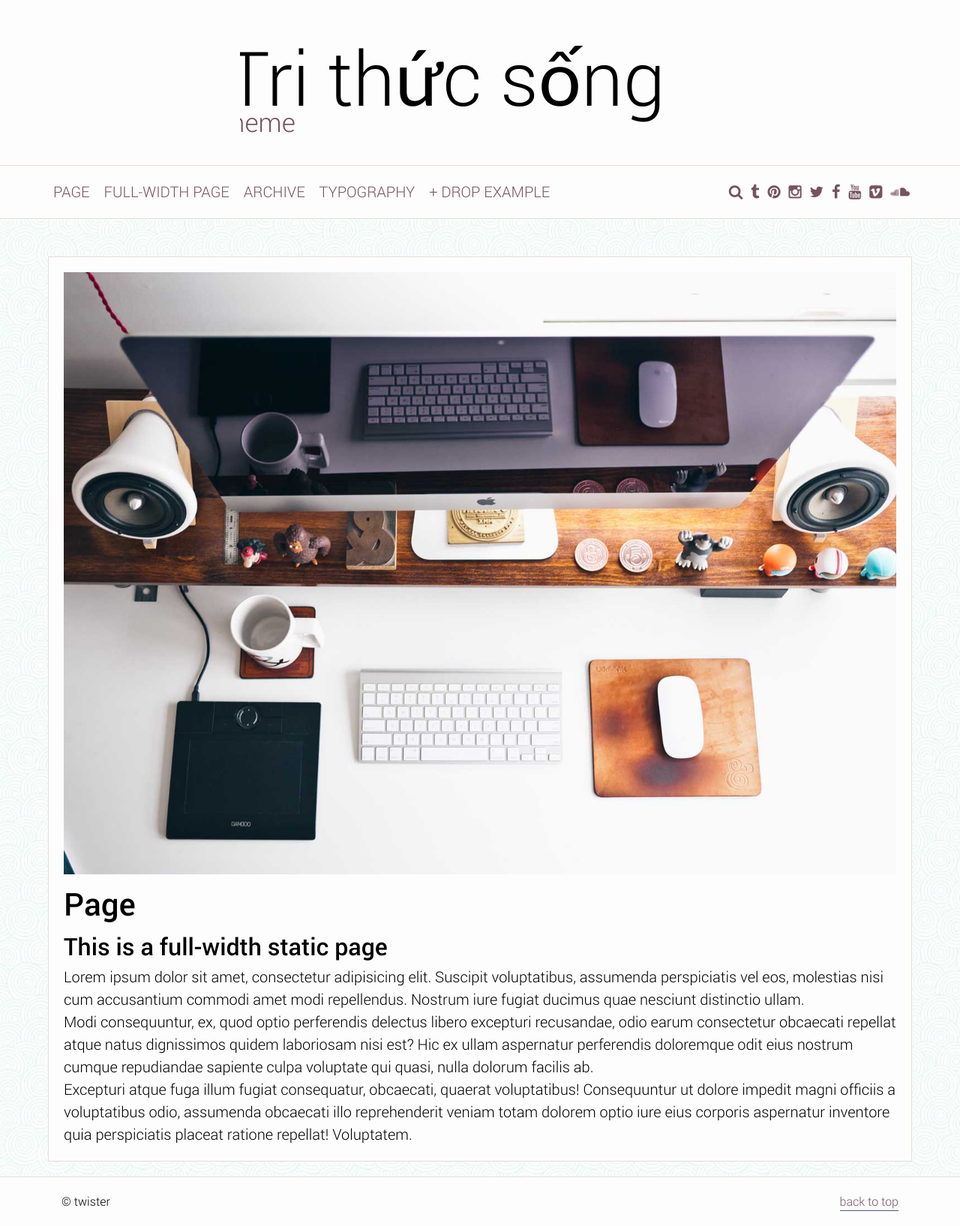
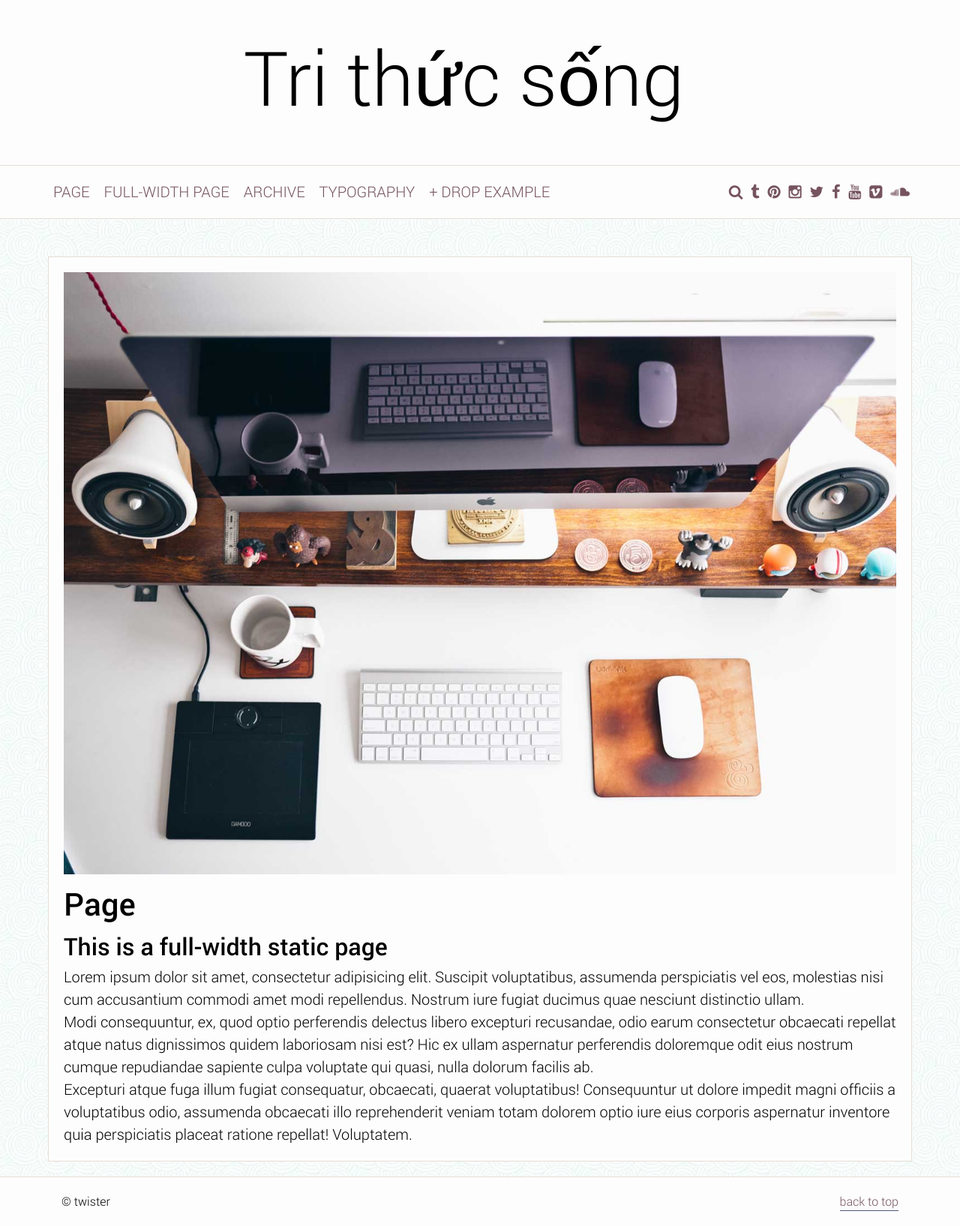
Before and after one commit to lamhongkhoa2/trithucsongcf, a Jekyll site: the page built from page-full/index.md, in a window 1280 px wide. Shown: the whole page at 75% size. Built offline with Jekyll 4.4.1, drawn with Linux system fonts in a browser that asks for light colours.

Commit message:
Update full.html

```diff
--- a/_includes/full.html
+++ b/_includes/full.html
@@ -1,11 +1,11 @@
 <svg xmlns:dc="http://purl.org/dc/elements/1.1/" xmlns:cc="http://creativecommons.org/ns#" xmlns:rdf="http://www.w3.org/1999/02/22-rdf-syntax-ns#" xmlns:svg="http://www.w3.org/2000/svg" xmlns="http://www.w3.org/2000/svg" version="1.1" viewBox="0 0 127.27984 28.97019" class="ts_full">
-  <g transform="translate(-320.0152,-375.88218)">
-    <path class="icon" d="m 269.74177,394.32464 c -6.43839,7.45302 10.47423,2.57234 4.08373,-4.92179 -8.45201,-9.91167 4.56001,0.30634 -8.45598,-0.20531 -9.84128,-0.38685 4.51944,9.79291 6.39417,0.12411 2.47952,-12.78788 2.60362,3.75616 -5.11169,-6.73916 -5.83349,-7.93542 -4.83859,9.63922 3.88967,5.07655 11.54391,-6.03455 -1.31336,4.37751 2.08179,-8.19829 2.56705,-9.50845 -10.55305,2.227 -1.54383,6.20624 11.91551,5.26292 -4.24135,1.70251 7.70765,-3.48393 9.03454,-3.92143 -8.32085,-6.8622 -5.8148,2.66251 3.31449,12.5973 -3.97551,-2.25452 7.52949,3.85389 8.69884,4.61851 0.17712,-10.78402 -5.7071,-2.88615 -7.78241,10.44566 -0.71604,-4.51385 1.68147,8.28966 1.81274,9.68062 8.54172,-6.58525 -1.30184,-6.26148 -13.019,0.42823 3.08263,-3.37416 -5.43273,6.48315 z" transform="translate(2.1245714,0.11182024)" />
+  <g transform="translate(-315.0152,-375.88218)">
+    <path class="icon" d="m 215.74177,394.32464 c -6.43839,7.45302 10.47423,2.57234 4.08373,-4.92179 -8.45201,-9.91167 4.56001,0.30634 -8.45598,-0.20531 -9.84128,-0.38685 4.51944,9.79291 6.39417,0.12411 2.47952,-12.78788 2.60362,3.75616 -5.11169,-6.73916 -5.83349,-7.93542 -4.83859,9.63922 3.88967,5.07655 11.54391,-6.03455 -1.31336,4.37751 2.08179,-8.19829 2.56705,-9.50845 -10.55305,2.227 -1.54383,6.20624 11.91551,5.26292 -4.24135,1.70251 7.70765,-3.48393 9.03454,-3.92143 -8.32085,-6.8622 -5.8148,2.66251 3.31449,12.5973 -3.97551,-2.25452 7.52949,3.85389 8.69884,4.61851 0.17712,-10.78402 -5.7071,-2.88615 -7.78241,10.44566 -0.71604,-4.51385 1.68147,8.28966 1.81274,9.68062 8.54172,-6.58525 -1.30184,-6.26148 -13.019,0.42823 3.08263,-3.37416 -5.43273,6.48315 z" transform="translate(2.1245714,0.11182024)" />
     <text x="316.02356" y="396.5386"  class="Tri thức sống" xml:space="preserve">
         <tspan x="316.02356" y="396.5386">Tri thức sống</tspan>
     </text>
-    <text x="264.00629" y="403.45459" class="slogan" xml:space="preserve">
-        <tspan x="264.00629" y="403.45459" id="tspan3790">a powerful jekyll theme</tspan>
+    <text x="215.00629" y="403.45459" class="slogan" xml:space="preserve">
+        <tspan x="215.00629" y="403.45459" id="tspan3790">a powerful jekyll theme</tspan>
     </text>
   </g>
 </svg>
```
